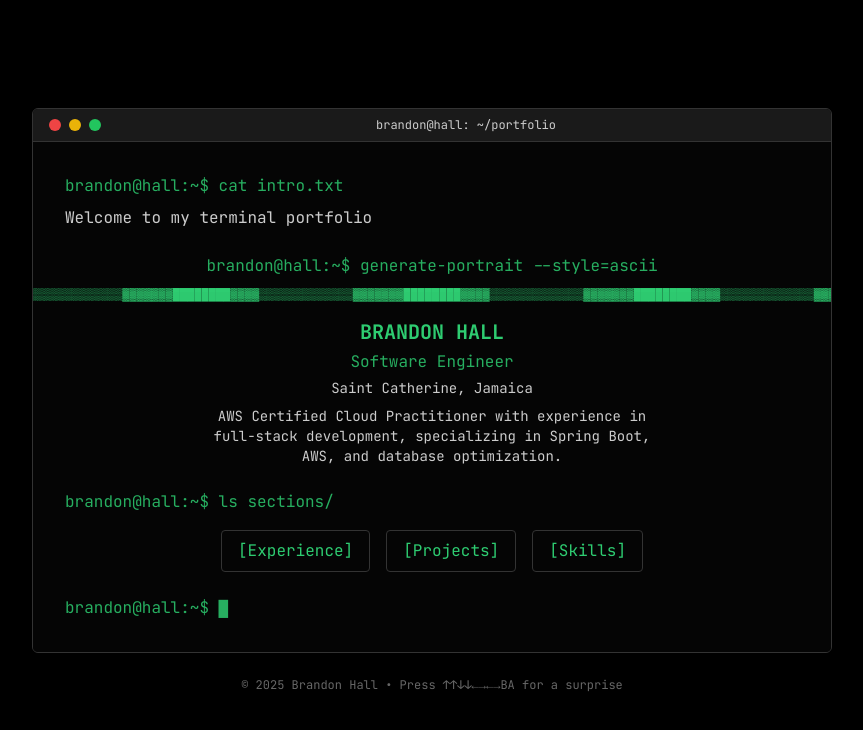
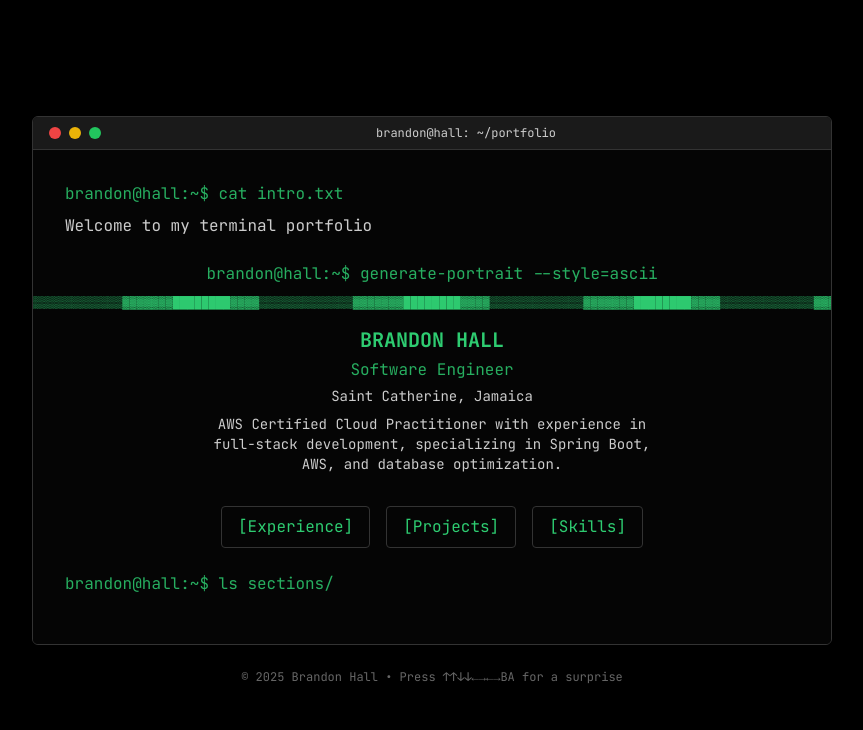
Before and after one commit to brandonejhall/brandon-hall, a React (Vite) app: page / in a window 1280 px wide. Shown: the top 730 px of the page, without its empty margins (208-1071 px from the left). Built offline with nearby package versions, Linux system fonts and the light colour scheme.

Commit message:
Refactor section navigation
Modify section navigation to use persistent buttons with typing animation.

```diff
--- a/src/components/TerminalContent.tsx
+++ b/src/components/TerminalContent.tsx
@@ -36,8 +36,14 @@ const TerminalContent: React.FC = () => {
     typeCommand(0);
   };
 
-  const returnToMenu = () => {
-    handleSectionClick(Section.MENU, 'ls sections/');
+  // Command strings for each section
+  const getCommandForSection = (section: Section): string => {
+    switch(section) {
+      case Section.EXPERIENCE: return 'cat Experience.md';
+      case Section.PROJECTS: return 'cat Projects.md';
+      case Section.SKILLS: return 'cat Skills.md';
+      default: return 'ls sections/';
+    }
   };
 
   return (
@@ -51,56 +57,44 @@ const TerminalContent: React.FC = () => {
       {/* ASCII Portrait */}
       <ASCIIPortrait />
 
-      {/* Section Selection Menu */}
-      {activeSection === Section.MENU && (
-        <>
-          <div className="command-prompt mb-2">brandon@hall:~$ ls sections/</div>
+      {/* Navigation Menu - Always Visible */}
       <div className="flex flex-wrap justify-center mb-4">
         <button
-              className="section-button"
-              onClick={() => handleSectionClick(Section.EXPERIENCE, 'cat Experience.md')}
+          className={`section-button ${activeSection === Section.EXPERIENCE ? 'active' : ''}`}
+          onClick={() => handleSectionClick(Section.EXPERIENCE, getCommandForSection(Section.EXPERIENCE))}
         >
           [Experience]
         </button>
         <button
-              className="section-button"
-              onClick={() => handleSectionClick(Section.PROJECTS, 'cat Projects.md')}
+          className={`section-button ${activeSection === Section.PROJECTS ? 'active' : ''}`}
+          onClick={() => handleSectionClick(Section.PROJECTS, getCommandForSection(Section.PROJECTS))}
         >
           [Projects]
         </button>
         <button
-              className="section-button"
-              onClick={() => handleSectionClick(Section.SKILLS, 'cat Skills.md')}
+          className={`section-button ${activeSection === Section.SKILLS ? 'active' : ''}`}
+          onClick={() => handleSectionClick(Section.SKILLS, getCommandForSection(Section.SKILLS))}
         >
           [Skills]
         </button>
       </div>
-          <div className="command-prompt cursor">
-            brandon@hall:~$ {isTyping ? typedCommand : ''}
+
+      {/* Command Line */}
+      <div className="command-prompt mb-4">
+        brandon@hall:~$ {isTyping ? typedCommand : getCommandForSection(activeSection)}
       </div>
-        </>
-      )}
 
       {/* Section Content */}
       {activeSection === Section.EXPERIENCE && (
-        <>
-          <div className="command-prompt mb-4">brandon@hall:~$ cat Experience.md</div>
-          <ExperienceSection returnToMenu={returnToMenu} />
-        </>
+        <ExperienceSection />
       )}
 
       {activeSection === Section.PROJECTS && (
-        <>
-          <div className="command-prompt mb-4">brandon@hall:~$ cat Projects.md</div>
-          <ProjectsSection returnToMenu={returnToMenu} />
-        </>
+        <ProjectsSection />
       )}
 
       {activeSection === Section.SKILLS && (
-        <>
-          <div className="command-prompt mb-4">brandon@hall:~$ cat Skills.md</div>
-          <SkillsSection returnToMenu={returnToMenu} />
-        </>
+        <SkillsSection />
       )}
     </div>
   );
--- a/src/components/TerminalSections.tsx
+++ b/src/components/TerminalSections.tsx
@@ -2,11 +2,7 @@
 import React from 'react';
 import SkillBar from './SkillBar';
 
-interface SectionProps {
-  returnToMenu: () => void;
-}
-
-export const ExperienceSection: React.FC<SectionProps> = ({ returnToMenu }) => {
+export const ExperienceSection: React.FC = () => {
   return (
     <div className="command-output animate-fade-in">
       <h1 className="section-title text-xl mb-6"># WORK EXPERIENCE</h1>
@@ -45,17 +41,11 @@ export const ExperienceSection: React.FC<SectionProps> = ({ returnToMenu }) => {
           <li>Optimized database queries, reducing average page load time by 40%.</li>
         </ul>
       </div>
-
-      <div className="mt-6">
-        <button onClick={returnToMenu} className="terminal-link">
-          brandon@hall:~$ ls sections/
-        </button>
-      </div>
     </div>
   );
 };
 
-export const ProjectsSection: React.FC<SectionProps> = ({ returnToMenu }) => {
+export const ProjectsSection: React.FC = () => {
   return (
     <div className="command-output animate-fade-in">
       <h1 className="section-title text-xl mb-6"># PROJECTS</h1>
@@ -92,17 +82,11 @@ export const ProjectsSection: React.FC<SectionProps> = ({ returnToMenu }) => {
           <li>Ensured ACID compliance for all database transactions with proper error handling and rollback mechanisms.</li>
         </ul>
       </div>
-
-      <div className="mt-6">
-        <button onClick={returnToMenu} className="terminal-link">
-          brandon@hall:~$ ls sections/
-        </button>
-      </div>
     </div>
   );
 };
 
-export const SkillsSection: React.FC<SectionProps> = ({ returnToMenu }) => {
+export const SkillsSection: React.FC = () => {
   return (
     <div className="command-output animate-fade-in">
       <h1 className="section-title text-xl mb-6"># TECHNICAL SKILLS</h1>
@@ -148,12 +132,6 @@ export const SkillsSection: React.FC<SectionProps> = ({ returnToMenu }) => {
           <SkillBar name="Oracle" percentage={80} delay={1800} />
         </div>
       </div>
-
-      <div className="mt-6">
-        <button onClick={returnToMenu} className="terminal-link">
-          brandon@hall:~$ ls sections/
-        </button>
-      </div>
     </div>
   );
 };
```
Lines whose indentation alone changed are shown as unchanged.
